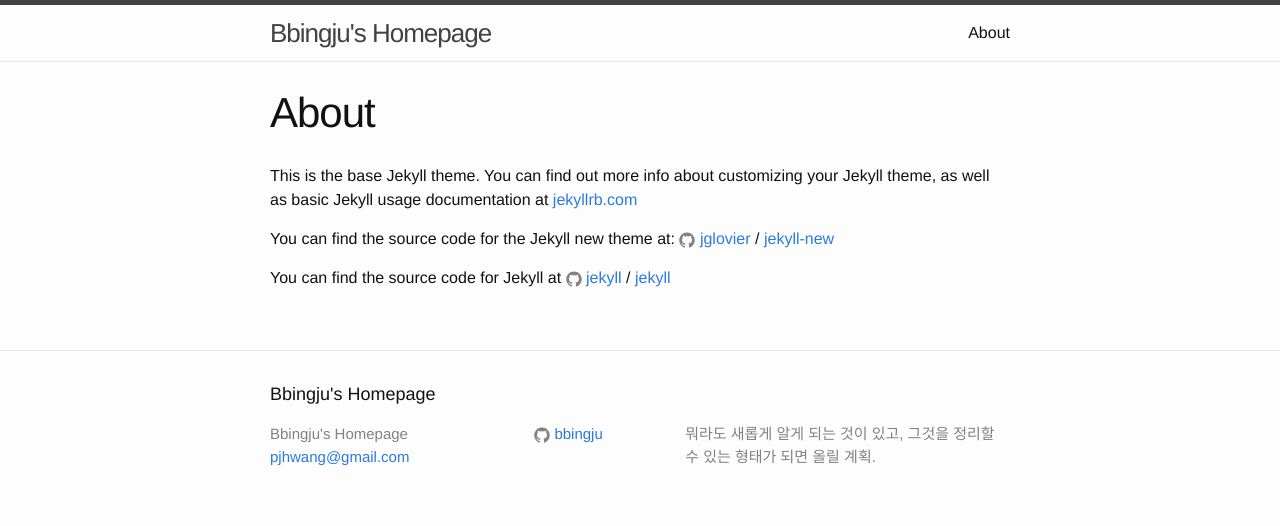
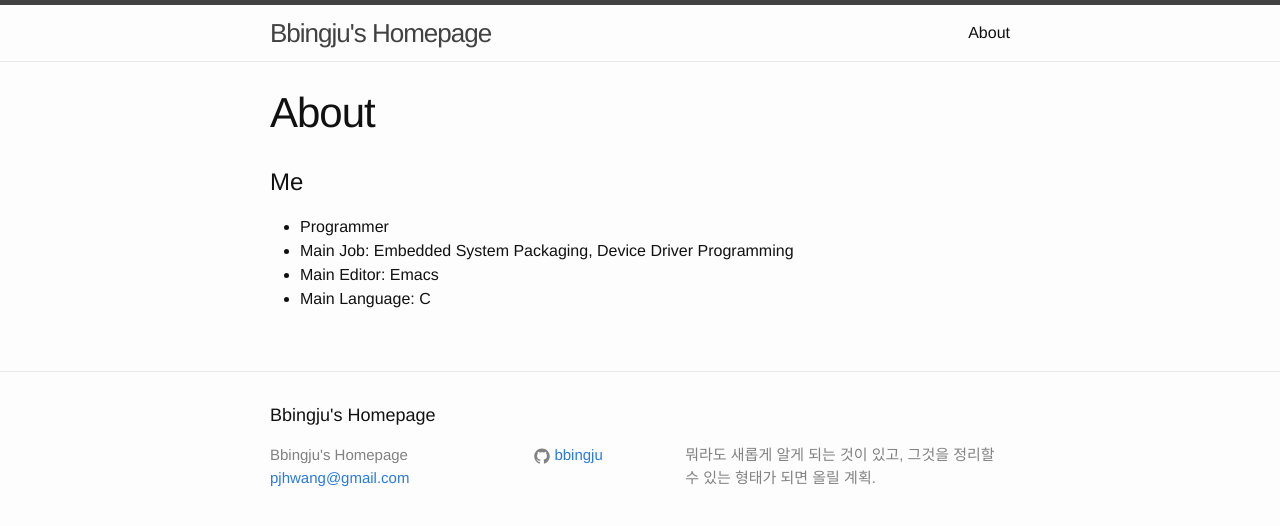
Before and after one commit to bbingju/bbingju.github.io, a Jekyll site: the page built from about.md, in a window 1280 px wide. Shown: the top 526 px of the page. Built offline with Jekyll 4.4.1, drawn with Linux system fonts in a browser that asks for light colours.

Commit message:
modify about `Me'

```diff
--- a/about.md
+++ b/about.md
@@ -4,12 +4,9 @@
 permalink: /about/
 ---
 
-This is the base Jekyll theme. You can find out more info about customizing your Jekyll theme, as well as basic Jekyll usage documentation at [jekyllrb.com](http://jekyllrb.com/)
+# Me
 
-You can find the source code for the Jekyll new theme at:
-{% include icon-github.html username="jglovier" %} /
-[jekyll-new](https://github.com/jglovier/jekyll-new)
-
-You can find the source code for Jekyll at
-{% include icon-github.html username="jekyll" %} /
-[jekyll](https://github.com/jekyll/jekyll)
+- Programmer
+- Main Job: Embedded System Packaging, Device Driver Programming
+- Main Editor: Emacs
+- Main Language: C
```
